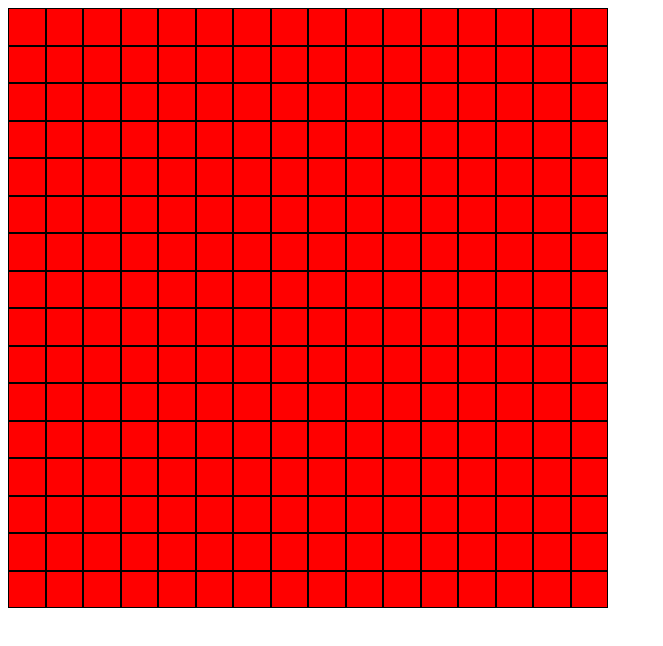
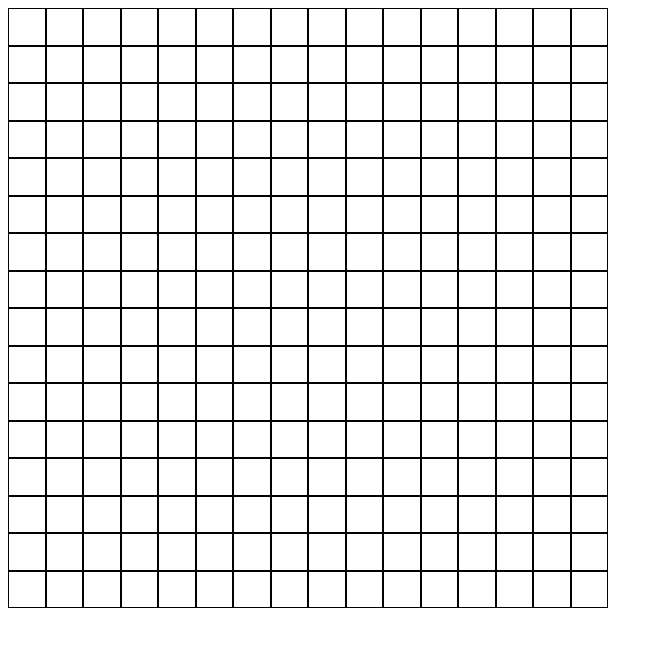
Before and after one commit to Solkol/etch-a-sketch, a plain HTML site: page index.html in a window 1280 px wide. Shown: the whole page, without its empty margins (0-663 px from the left). Drawn offline with Linux system fonts and the light colour scheme.

Commit message:
Edit grid and gridElement background-color style

```diff
--- a/style.css
+++ b/style.css
@@ -1,6 +1,6 @@
 .row {
     display: flex;
-    background-color: aqua;
+    background-color: white;
     max-width: 600px;
     max-height: 600px;
 }
@@ -8,7 +8,7 @@
 .gridElement {
     display: flex;
     flex: 1 1 auto;
-    background-color: red;
+    background-color: white;
     min-width: 8px;
     aspect-ratio: 1 / 1;
     border: 1px solid black;
```
